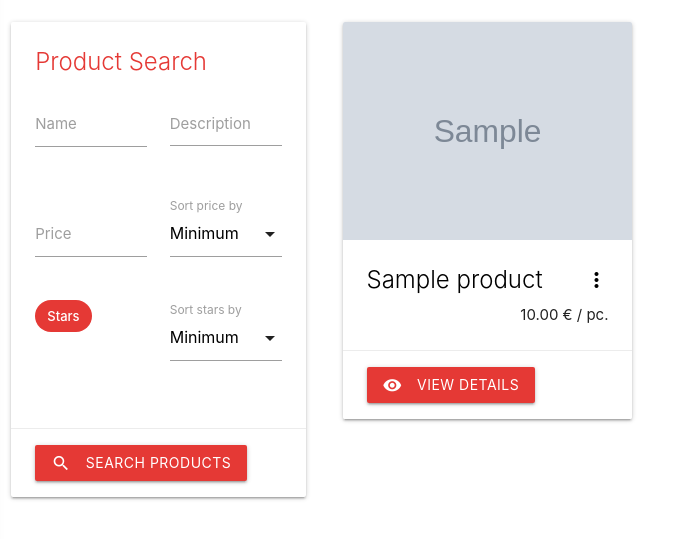
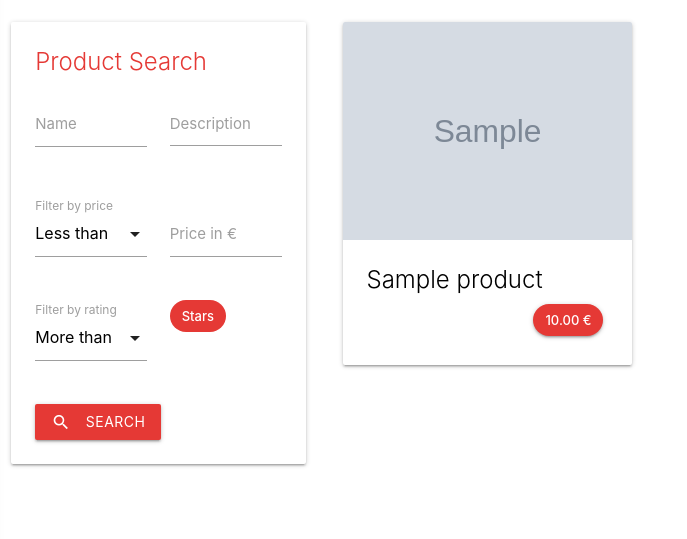
Before and after one commit to fnyrawr/uni_webpy_project, a Django app: page /products/show/ in a window 1280 px wide. Shown: the part 144-683 px from the top of the page, without its empty margins (0-687 px from the left). Run offline with Django 4.2, Linux system fonts and the light colour scheme; tables that the repository leaves empty hold one stand-in row (values such as "Sample post"); grey boxes marked "Sample" are stand-in pictures; some libraries are stand-ins or nearby versions.

Commit message:
various changes

```diff
--- a/Product/models.py
+++ b/Product/models.py
@@ -2,6 +2,7 @@ from operator import delitem
 from django.db import models
 from django.core.validators import FileExtensionValidator
 from django.conf import settings
+from django.db.models import Avg
 # Create your models here.
 class Product(models.Model):
     name = models.CharField(max_length=100)
@@ -25,6 +26,10 @@ class Product(models.Model):
         if(image):
             return image.first()
         return None
+
+    def average_rating(self):
+        avg_stars = Review.objects.filter(product=self).aggregate(Avg('stars'))
+        return avg_stars
 
 class ProductImage(models.Model):
     product = models.ForeignKey(Product, on_delete=models.CASCADE)
--- a/Product/templates/product-edit.html
+++ b/Product/templates/product-edit.html
@@ -52,7 +52,7 @@
                             <div class="row">
                                 {% for image in images %}
                                     <div class="col s3">
-                                        <img src="{{ image.image.url }}" style="max-width: 90%; max-height: 150px">
+                                        <br><img class="materialboxed" src="{{ image.image.url }}" style="max-width: 90%; max-height: 150px">
                                         <a class="waves-effect waves-light btn white red-text text-darken-1" href="{% url 'image-delete' product.id image.id %}"><i class="material-icons left">delete</i>Remove image</a>
                                     </div>
                                 {% endfor %}
--- a/Product/templates/product-list.html
+++ b/Product/templates/product-list.html
@@ -30,35 +30,36 @@
                             </div>
                         </div>
                         <div class="row">
-                            <div class="input-field col s6 grey-text">
-                                <label for="id_price">Price</label>
-                                <input type="number" name="price" id="id_price">
-                            </div>
                             <div class="input-field col s6">
                                 <select name="sortPriceBy" id="id_sortPriceBy">
-                                    <option value="MIN" selected>Minimum</option>
-                                    <option value="MAX">Maximum</option>
+                                    <option value="MIN" selected>Less than</option>
+                                    <option value="MAX">More than</option>
                                 </select>
-                                <label for="id_sortPriceBy">Sort price by</label>
+                                <label for="id_sortPriceBy">Filter by price</label>
+                            </div>
+                            <div class="input-field col s6 grey-text">
+                                <label for="id_price">Price in €</label>
+                                <input type="number" name="price" id="id_price" min="0">
                             </div>
                         </div>
                         <div class="row">
+                            <div class="input-field col s6">
+                                <select name="sortStarsBy" id="id_sortStarsBy">
+                                    <option value="MIN" selected>More than</option>
+                                    <option value="MAX">Less than</option>
+                                </select>
+                                <label for="id_sortStarsBy">Filter by rating</label>
+                            </div>
                             <div class="col s6">
                                 <span class="chip red darken-1 white-text" id="chip_stars">Stars</span>
                                 <span id="rateyo_stars" class="rateYo" data-rateyo-rating="0" data-rateyo-num-stars="5" data-rateyo-score="4" data-rateyo-multi-color="true" data-rateyo-full-star="true"></span>
                                 <input type="number" name="stars" required id="id_sortStarsBy" value="0" min="0" max="5" hidden>
                             </div>
-                            <div class="input-field col s6">
-                                <select name="sortStarsBy" id="id_sortStarsBy">
-                                    <option value="MIN" selected>Minimum</option>
-                                    <option value="MAX">Maximum</option>
-                                </select>
-                                <label for="id_sortStarsBy">Sort stars by</label>
-                            </div>
                         </div>
-                    </div>
-                    <div class="card-action">
-                        <button class="waves-effect btn red darken-1 white-text" type="submit"><i class="material-icons left">search</i>Search Products</button>
+                        <button class="waves-effect btn red darken-1 white-text" type="submit"><i class="material-icons left">search</i>Search</button>
+                        {% if search %}
+                            <a class="waves-effect btn white red-text text-darken-1" href={% url 'product-list' %}><i class="material-icons left">clear</i>Clear filters</a>
+                        {% endif %}
                     </div>
                 </form>
             </div>
@@ -66,7 +67,6 @@
 
         <div class="col s9">
             {% if search %}
-                <a class="waves-effect btn red darken-1 white-text" href={% url 'product-list' %}><i class="material-icons left">arrow_back</i>Back to all Products</a><br>
                 <h5>Search results</h5>
                 {% for product in products_found %}
                     {% comment %} other attributes maybe picture of product {% endcomment %}
@@ -75,29 +75,35 @@
                             <div class="card-image waves-effect waves-block waves-light">
                                 {% with p_image=product.first_image %}
                                     {% if p_image %}
-                                        <img class="activator" src="{{ p_image.image.url }}" alt="Amyzone Logo" style="width: 100%; height: auto">
+                                        <a href="{{ product.id }}/"><img src="{{ p_image.image.url }}" alt="Amyzone Logo" style="width: 100%; height: auto"></a>
                                     {% else %}
-                                        <img class="activator" src="{% static '/images/amyzoneface.png' %}" alt="Amyzone Logo" style="width: 100%; height: auto">
+                                        <a href="{{ product.id }}/"><img src="{% static '/images/amyzoneface.png' %}" alt="Amyzone Logo" style="width: 100%; height: auto"></a>
                                     {% endif %}
                                 {% endwith %}
                             </div>
                             <div class="card-content">
-                                <span class="card-title black-text">{{ product.name }}<i class="material-icons right">more_vert</i></span>
+                                <span class="card-title activator black-text">{{ product.name }}</span>
                                 <div style="text-align: left;">
-                                    {% if avg_stars.stars__avg != null %}
-                                        <span class="rateYo" id="product_rating_stars_id" data-rateyo-rating="{{ avg_stars.stars__avg }}" data-rateyo-num-stars="5" data-rateyo-multi-color="true" data-rateyo-full-star="true" data-rateyo-read-only="true"></span>
+                                    {% if product.average_rating.stars__avg != null %}
+                                        <span class="rateYo" id="product_rating_stars_id" data-rateyo-rating="{{ product.average_rating.stars__avg }}" data-rateyo-num-stars="5" data-rateyo-multi-color="true" data-rateyo-full-star="true" data-rateyo-read-only="true"></span>
                                     {% else %}
                                         <span class="rateYo" id="product_rating_stars_id" data-rateyo-rating="0" data-rateyo-num-stars="5" data-rateyo-multi-color="true" data-rateyo-full-star="true" data-rateyo-read-only="true"></span>
                                     {% endif %}
                                 </div>
-                                <div style="text-align: right;">{{ product.price }} € / pc.</div>
+                                <div style="text-align: right;">
+                                    <span class="chip red darken-1 white-text z-depth-1">
+                                        {{ product.price }} €
+                                    </span>
+                                </div>
                             </div>
                             <div class="card-reveal">
                                 <span class="card-title grey-text text-darken-4">Product description:<i class="material-icons right">close</i></span>
                                 <p>{{ product.description }}</p>
-                            </div>
-                            <div class="card-action">
-                                <a class="waves-effect btn red darken-1 white-text" href="{{ product.id }}/"><i class="material-icons left">remove_red_eye</i>View details</a>
+                                <div style="text-align: right;">
+                                    <span class="chip red darken-1 white-text z-depth-1">
+                                        {{ product.price }} €
+                                    </span>
+                                </div>
                             </div>
                         </div>
                     </div>
@@ -110,31 +116,35 @@
                             <div class="card-image waves-effect waves-block waves-light">
                                 {% with p_image=product.first_image %}
                                     {% if p_image %}
-                                        <img class="activator" src="{{ p_image.image.url }}" alt="Amyzone Logo" style="width: 100%; height: auto">
+                                        <a href="{{ product.id }}/"><img src="{{ p_image.image.url }}" alt="Amyzone Logo" style="width: 100%; height: auto"></a>
                                     {% else %}
-                                        <img class="activator" src="{% static '/images/amyzoneface.png' %}" alt="Amyzone Logo" style="width: 100%; height: auto">
+                                        <a href="{{ product.id }}/"><img src="{% static '/images/amyzoneface.png' %}" alt="Amyzone Logo" style="width: 100%; height: auto"></a>
                                     {% endif %}
                                 {% endwith %}
                             </div>
                             <div class="card-content">
-                                <span class="card-title black-text">{{ product.name }}<i class="material-icons right">more_vert</i></span>
+                                <span class="card-title activator black-text">{{ product.name }}</span>
                                 <div style="text-align: left;">
-                                    {% if avg_stars.stars__avg != null %}
-                                        <span class="rateYo" id="product_rating_stars_id" data-rateyo-rating="{{ avg_stars.stars__avg }}" data-rateyo-num-stars="5" data-rateyo-multi-color="true" data-rateyo-full-star="true" data-rateyo-read-only="true"></span>
+                                    {% if product.average_rating.stars__avg != null %}
+                                        <span class="rateYo" id="product_rating_stars_id" data-rateyo-rating="{{ product.average_rating.stars__avg }}" data-rateyo-num-stars="5" data-rateyo-multi-color="true" data-rateyo-full-star="true" data-rateyo-read-only="true"></span>
                                     {% else %}
                                         <span class="rateYo" id="product_rating_stars_id" data-rateyo-rating="0" data-rateyo-num-stars="5" data-rateyo-multi-color="true" data-rateyo-full-star="true" data-rateyo-read-only="true"></span>
                                     {% endif %}
                                 </div>
                                 <div style="text-align: right;">
-                                    {{ product.price }} € / pc.
+                                    <span class="chip red darken-1 white-text z-depth-1">
+                                        {{ product.price }} €
+                                    </span>
                                 </div>
                             </div>
                             <div class="card-reveal">
                                 <span class="card-title grey-text text-darken-4">Product description:<i class="material-icons right">close</i></span>
                                 <p>{{ product.description }}</p>
-                            </div>
-                            <div class="card-action">
-                                <a class="waves-effect btn red darken-1 white-text" href="{{ product.id }}/"><i class="material-icons left">remove_red_eye</i>View details</a>
+                                <div style="text-align: right;">
+                                    <span class="chip red darken-1 white-text z-depth-1">
+                                        {{ product.price }} €
+                                    </span>
+                                </div>
                             </div>
                         </div>
                     </div>
--- a/Shoppingcart/templates/pay.html
+++ b/Shoppingcart/templates/pay.html
@@ -33,8 +33,7 @@
                         </div>
                     </div>
                     <input type="hidden" id="shopping_cart_id" name="shopping_cart_id" value="{{ shopping_cart.id }}">
-                </div>
-                <div class="card-action">
+
                     <button class="waves-effect waves-light btn red darken-1 white-text" type="submit"><i class="material-icons left">credit_card</i>Confirm payment type</button>
                     <a class="waves-effect waves-light btn white red-text text-darken-1" href="{% url 'product-list' %}"><i class="material-icons left">shopping_cart</i>Keep shopping</a>
                 </div>
@@ -52,8 +51,7 @@
                                 {{ payment_type_form }}
                             </div>
                         </div>
-                    </div>
-                    <div class="card-action">
+
                         <button class="waves-effect waves-light btn red darken-1 white-text" type="submit" name="pay"><i class="material-icons left">paid</i>Pay</button>
                     </div>
                 </div>
--- a/static/js/loadingMaterialize.js
+++ b/static/js/loadingMaterialize.js
@@ -1,6 +1,7 @@
 $(document).ready(function(){
     $('.sidenav').sidenav();
     $('select').formSelect();
+    $('.materialboxed').materialbox();
     $('.modal').modal();
     $('.rateYo').rateYo({
         starWidth: "20px"
```
Also changed, not shown: Product/templates/product-detail.html (+28 -27 lines), Shoppingcart/templates/shopping-cart.html (+3 -4 lines).
